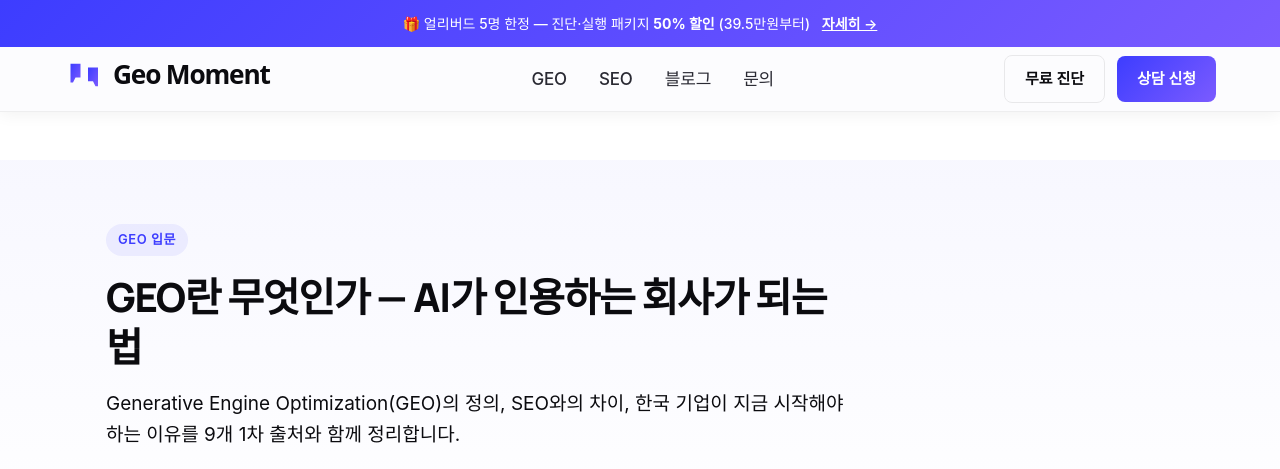
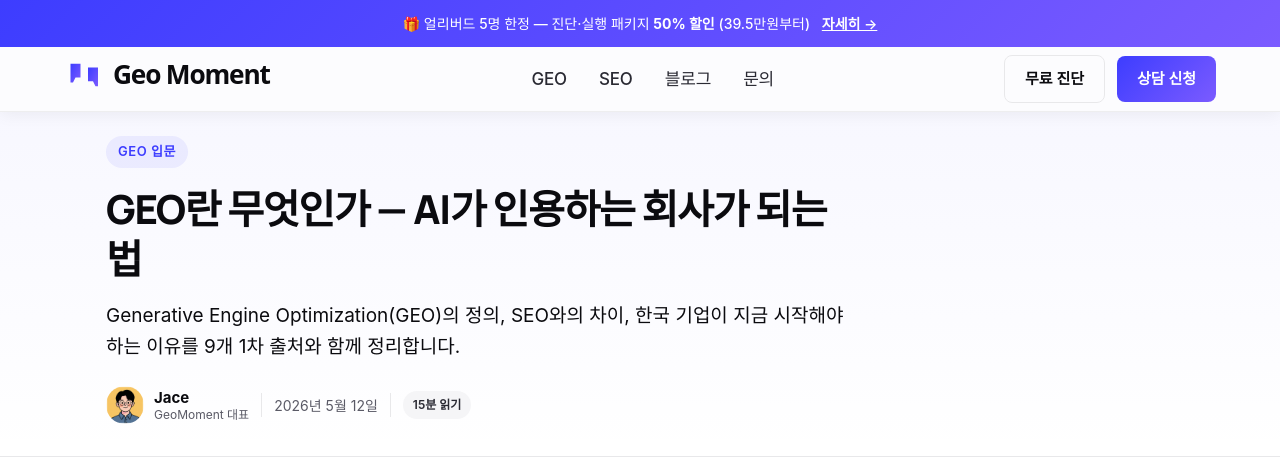
Before and after one commit to 80tt080997-ctrl/geomoment-site, a Jekyll site: the page built from _posts/2026-05-12-geo-introduction.md, in a window 1280 px wide and 1400 px high. Shown: the top 469 px of the window. Built offline with Jekyll 4.4.1, drawn with Linux system fonts in a browser that asks for light colours; some web fonts are replaced; grey boxes are pictures that could not be loaded.

Commit message:
Kill whitespace under site header on blog pages
- .blog-main: drop the var(--sp-7) top + var(--sp-9) bottom padding
  entirely. .blog-index and .blog-post each carry their own
  vertical padding, so the .blog-main padding was just dead space
  stacked on top.
- .post-hero: shrink top padding from var(--sp-8) (64px) to
  var(--sp-5) (24px), and bottom from var(--sp-7) (48px) to
  var(--sp-6) (32px). Hero band still has breathing room but the
  site header now sits visually adjacent to the post title block.

```diff
--- a/assets/css/blog.css
+++ b/assets/css/blog.css
@@ -2,7 +2,8 @@
    GeoMoment Blog Styles v2 — TOC + Author + Callouts + Cards
    ========================================================================== */
 
-.blog-main { padding: var(--sp-7) 0 var(--sp-9); }
+.blog-main { padding: 0; }
+/* .blog-index and .blog-post supply their own top/bottom padding */
 
 .container--narrow { max-width: 760px; margin: 0 auto; padding: 0 var(--sp-4); }
 
@@ -307,8 +308,8 @@
 
 .post-hero {
   background: linear-gradient(180deg, rgba(61, 61, 255, 0.04) 0%, transparent 100%);
-  padding: var(--sp-8) 0 var(--sp-7);
-  margin-bottom: var(--sp-7);
+  padding: var(--sp-5) 0 var(--sp-6);
+  margin-bottom: var(--sp-6);
   border-bottom: 1px solid var(--ink-100);
 }
 .post-grid--hero { align-items: start; }
```
